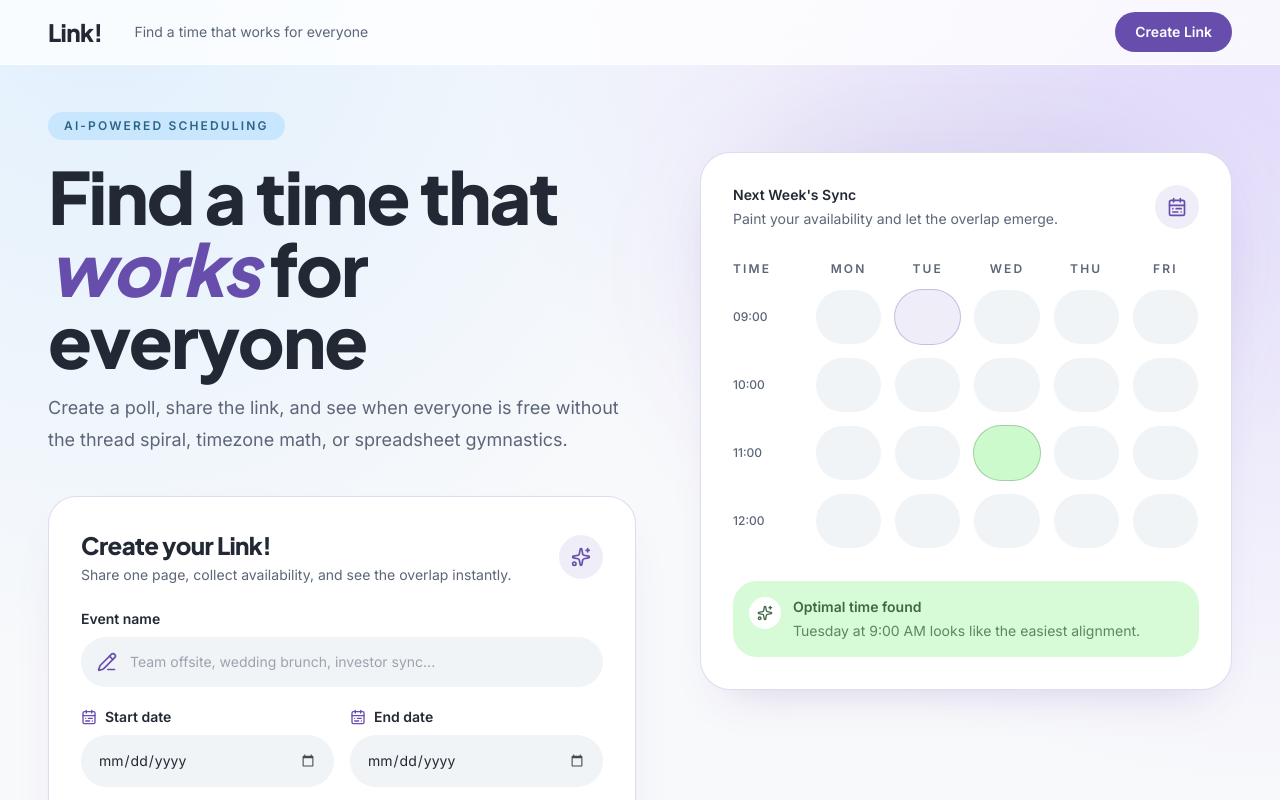
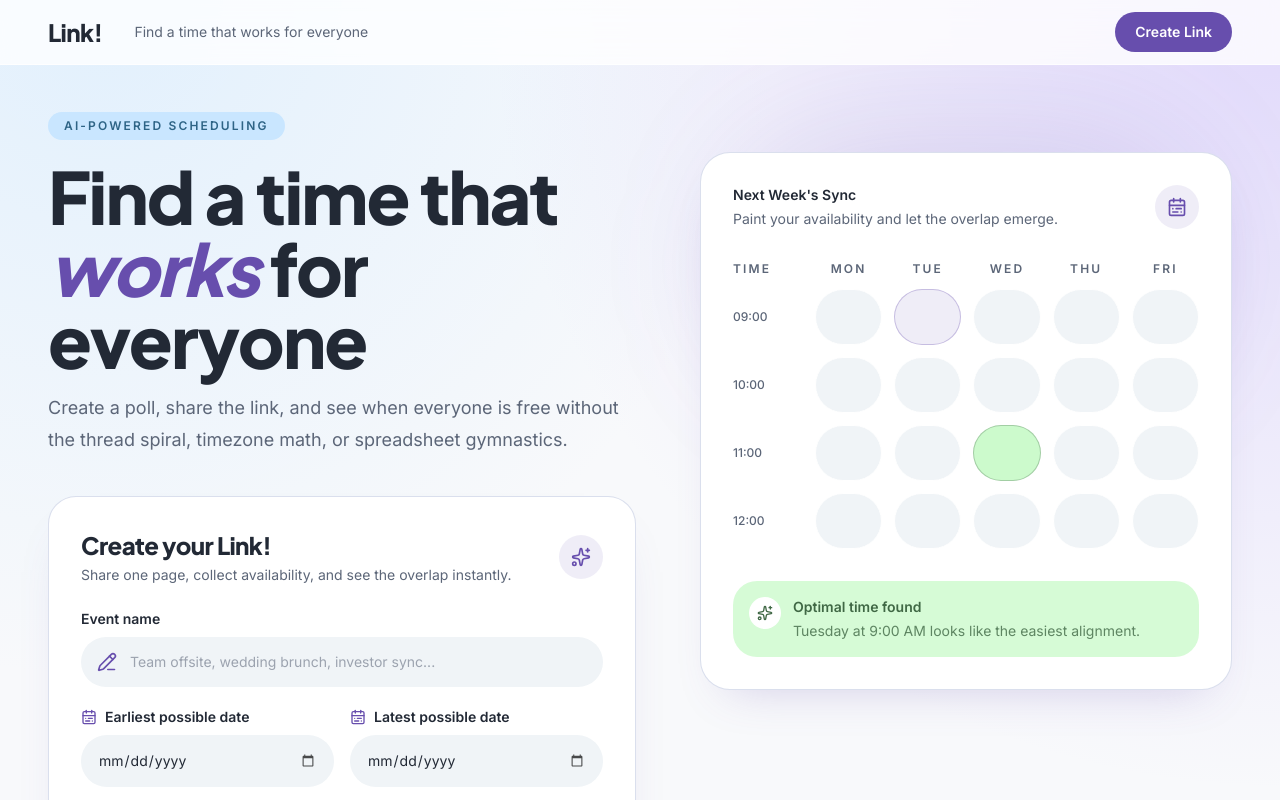
Before and after one commit to nnalhcaL/link-, a Next.js app in the folder link/: page / in a window 1280 px wide. Shown: the top 800 px of the page. Built offline with nearby package versions, Linux system fonts and the light colour scheme.

Commit message:
changed wording for dates for clarity

```diff
--- a/link/src/components/CreateEventForm.tsx
+++ b/link/src/components/CreateEventForm.tsx
@@ -311,7 +311,7 @@ export default function CreateEventForm() {
             <label className="block">
               <span className="mb-2 flex items-center gap-2 text-sm font-semibold text-ink">
                 <CalendarRange className="h-4 w-4 text-primary" />
-                Start date
+                Earliest possible date
               </span>
               <input
                 type="date"
@@ -333,7 +333,7 @@ export default function CreateEventForm() {
             <label className="block">
               <span className="mb-2 flex items-center gap-2 text-sm font-semibold text-ink">
                 <CalendarRange className="h-4 w-4 text-primary" />
-                End date
+                Latest possible date
               </span>
               <input
                 type="date"
```
